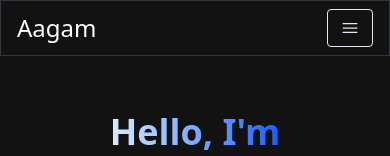
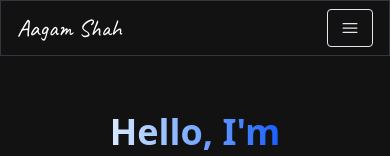
Before and after one commit to atshah04/aagamshah, a Next.js app: page / in a window 390 px wide. Shown: the top 156 px of the page. Built offline with nearby package versions, Linux system fonts and the light colour scheme.

Commit message:
add fonts

```diff
--- a/src/app/components/EmailSection.jsx
+++ b/src/app/components/EmailSection.jsx
@@ -43,7 +43,7 @@ const EmailSection = () => {
   return (
     <section
       id="contact"
-      className="grid md:grid-cols-2 my-12 md:my-12 py-24 w-full relative"
+      className="grid md:grid-cols-2 my-12 md:my-12 py-2 w-full relative"
     >
       <div className="bg-[radial-gradient(ellipse_at_center,_var(--tw-gradient-stops))] from-primary-900 to-transparent rounded-full h-80 w-80 z-0 blur-lg absolute top-3/4  transform -translate-x-1/2 -translate-1/2"></div>
       <motion.div
--- a/src/app/components/Footer.jsx
+++ b/src/app/components/Footer.jsx
@@ -1,13 +1,26 @@
+"use client";
 import React from "react";
 
 const Footer = () => {
   return (
-    <footer className="footer border z-10 border-t-[#33353F] border-l-transparent border-r-transparent text-white">
-      <div className="container p-12 flex justify-between">
-        <span>LOGO</span>
-        <p className="text-slate-600">All rights reserved.</p>
-      </div>
-    </footer>
+    <>
+      <style jsx>{`
+        @import url('https://fonts.googleapis.com/css2?family=Caveat:wght@400..700&display=swap');
+        .caveat-font {
+          font-family: 'Caveat', cursive;
+          font-optical-sizing: auto;
+          font-weight: 400; /* Adjust weight as needed */
+          font-style: normal;
+          font-size: 2rem; /* Increase font size */
+        }
+      `}</style>
+      <footer className="footer border z-10 border-t-[#33353F] border-l-transparent border-r-transparent text-white">
+        <div className="container p-12 flex justify-between">
+          <span className="caveat-font">Aagam Shah</span>
+          <p className="text-slate-600">All rights reserved.</p>
+        </div>
+      </footer>
+    </>
   );
 };
 
--- a/src/app/components/Navbar.jsx
+++ b/src/app/components/Navbar.jsx
@@ -4,7 +4,6 @@ import React, { useState } from "react";
 import NavLink from "./NavLink";
 import { Bars3Icon, XMarkIcon } from "@heroicons/react/24/solid";
 import MenuOverlay from "./MenuOverlay";
-// import MyResume from "../../../public/MyResume.pdf";
 
 const navLinks = [
   {
@@ -29,13 +28,23 @@ const Navbar = () => {
   const [navbarOpen, setNavbarOpen] = useState(false);
 
   return (
+    <>
+      <style jsx>{`
+        @import url('https://fonts.googleapis.com/css2?family=Caveat:wght@400..700&display=swap');
+        .caveat-font {
+          font-family: 'Caveat', cursive;
+          font-optical-sizing: auto;
+          font-weight: <weight>;
+          font-style: normal;
+        }
+      `}</style>
       <nav className="fixed mx-auto border border-[#33353F] top-0 left-0 right-0 z-10 bg-[#121212] bg-opacity-100">
         <div className="flex container lg:py-4 flex-wrap items-center justify-between mx-auto px-4 py-2">
           <Link
             href={"/"}
-          className="text-2xl md:text-5xl text-white font-Caveat"
+            className="text-2xl md:text-5xl text-white caveat-font"
           >
-          Aagam
+            Aagam Shah
           </Link>
           <div className="mobile-menu block md:hidden">
             {!navbarOpen ? (
@@ -66,6 +75,7 @@ const Navbar = () => {
         </div>
         {navbarOpen ? <MenuOverlay links={navLinks} /> : null}
       </nav>
+    </>
   );
 };
 
--- a/src/app/globals.css
+++ b/src/app/globals.css
@@ -1,4 +1,7 @@
 @import "tailwindcss";
+@import url('https://fonts.googleapis.com/css2?family=Caveat:wght@400..700&display=swap');
+@import url('https://fonts.googleapis.com/css2?family=Gloria+Hallelujah&display=swap');
+
 
 @tailwind utilities;
 
@@ -25,3 +28,16 @@ body {
     )
     rgb(var(--background-start-rgb));
 }
+
+.caveat-font {
+  font-family: "Caveat", cursive;
+  font-optical-sizing: auto;
+  font-weight: 400; /* Adjust weight as needed */
+  font-style: normal;
+}
+
+.gloria-hallelujah-regular {
+  font-family: "Gloria Hallelujah", cursive;
+  font-weight: 400;
+  font-style: normal;
+}
--- a/src/app/page.js
+++ b/src/app/page.js
@@ -15,7 +15,6 @@ export default function Home() {
         <WorkExperience />
         <EmailSection />
       </div>
-      <Footer />
     </main>
   );
 }
```
Lines whose indentation alone changed are shown as unchanged.
